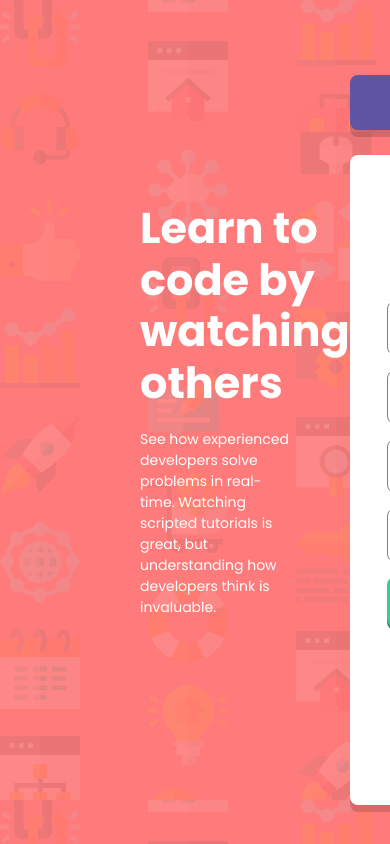
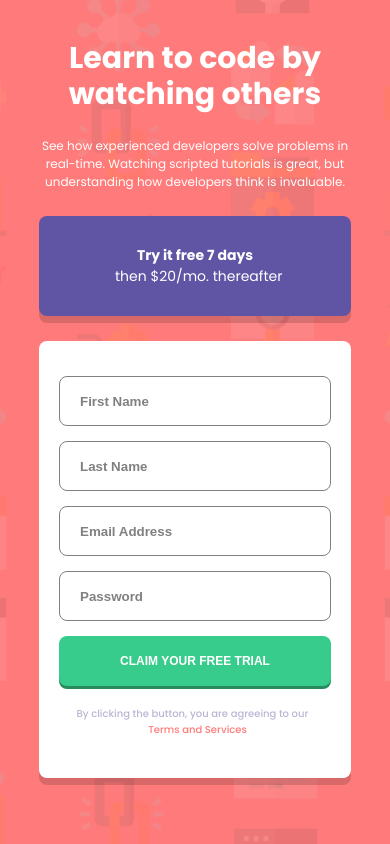
Before and after one commit to Fabiosdl/LandingPage, a React (Create React App) app: page / in a window 390 px wide. Built offline with nearby package versions, Linux system fonts and the light colour scheme.

Commit message:
final version. page fully working and styling 100%

```diff
--- a/src/App.css
+++ b/src/App.css
@@ -68,7 +68,9 @@ html, body {
 .form-container {
   background-color: white;
   border-radius: 8px;
-  height: 650px;
+  height: auto;
+  max-height: 100%;
+  padding-top: 10px;
 }
 
 .input-field {
@@ -109,7 +111,7 @@ button:hover {
 
 .input-field::placeholder{
   color: gray;
-  padding-left: 20px;
+  padding-left: 10px;
   font-weight: bold;
 }
 
@@ -126,6 +128,7 @@ button:hover {
   display: flex;
   justify-content: center;
   align-items: center;
+  margin-bottom: 20px;
 }
 
 .form-container a{
@@ -151,7 +154,7 @@ button:hover {
 
 /* ----------  Mobile Style --------------*/
 
-@media (max-width: 375px) {
+@media (max-width: 750px) {
   .App-container {
     flex-direction: column; /* Stack containers vertically */
     background-image: url(/public/images/bg-intro-mobile.png);
@@ -160,40 +163,82 @@ button:hover {
   }
 
   .left-container, .right-container {
-    width: 100%;height: 100vh;
-    display: flex;
-    flex-direction: column;
-    justify-content: center;
-    align-items: center;
-    color: white;
+    width: 100%;
+    height: auto;
+    flex: 0;
+    text-align: center;
   }
 
   /* Adjust text and form sizes for smaller screens */
   .left-container text {
+    margin-top: 40px;
+    width: 80%;
+    max-width: 350px;
     font-size: 30px;
     margin-left: 0;
-    text-align: center;
+    margin-bottom: 25px;
   }
 
   .left-container h5 {
+    width: 80%;
+    max-width: 350px;
+    margin: 0 auto;
     font-size: 12px;
-    margin-left: 0;
-    margin-right: 0;
-    text-align: center;
+    margin-bottom: 25px;
   }
 
   .subscription-button, .form-container {
-    width: 90%; /* Reduce the width for mobile */
-    margin-right: 0;
-    padding-left: 45px;
-    padding-right: 45px;
+    width: 80%; /* Full width on small screens */
+    max-width: 350px; /* Prevents the form from becoming too wide */
+    margin: 0 auto; /* Center horizontally */
+    margin-bottom: 25px;
   }
 
   .subscription-button{
     min-height: 100px;
+    border-radius: 8px;
+    display: inline-flex;
+    flex-direction: column;
+    justify-content: center;
+    align-items: center;
+  }
+
+  .form-container {
+    background-color: white;
+    border-radius: 8px;
+    padding: 20px; /* Add some internal padding */
+    box-sizing: border-box; /* Ensure padding is counted inside the width */
+    height: auto; /*in the desktop version the height is fixed in 650px. I used auto so it can set the proper height properly*/
+    max-height: 100%;
   }
 
   button {
     width: 100%;
   }
+
+  .input-field {
+    width: 100%;
+    max-width: 100%; /* Prevent the input from exceeding form width */
+    box-sizing: border-box; /* Include padding and borders inside the width */
+  }
+
+  .input-field.errors{
+    width: 100%;
+    max-width: 100%;
+  }
+
+  .form-container p{
+    display: inline-flex;
+    flex-direction: column;
+    text-align: center;
+    justify-content: center;
+    align-items: center;
+  }
+
+  .form-container a{
+    color: hsl(0, 100%, 74%);
+    font-size: 10px;
+    text-decoration: none;
+    margin-left: 5px; /* Add some space between the <p> text and <a> */
+  }
 }
```
